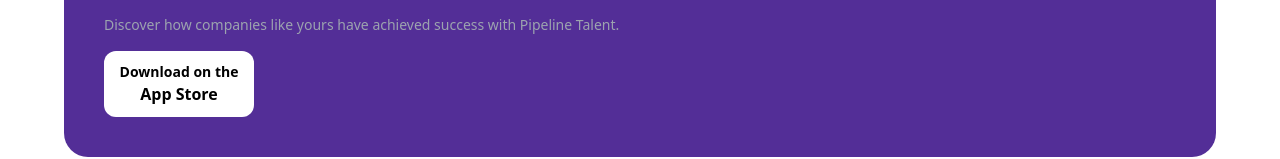
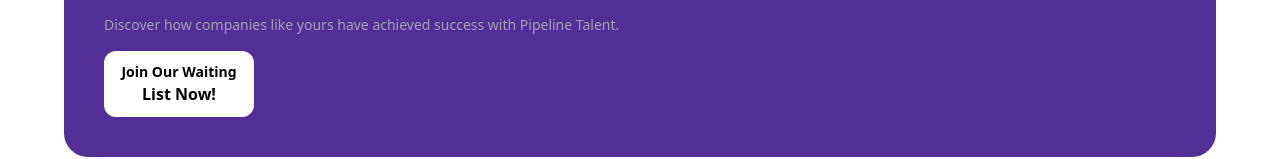
Before and after one commit to itzxajay/pipeline-talent, a Next.js app: page / in a window 1280 px wide. Shown: the part 3542-3701 px from the top of the page. Built offline with nearby package versions, Linux system fonts and the light colour scheme.

Commit message:
Join Waiting List

```diff
--- a/app/Sections/Section8.tsx
+++ b/app/Sections/Section8.tsx
@@ -13,8 +13,8 @@
                     </div>
                     <div className='w-[150px] bg-white h-[80px] rounded-xl flex items-center justify-center font-bold'>
                         <div className='flex flex-col text-center'>
-                            <div className='text-sm'>Download on the</div>
-                            <div>App Store</div>
+                            <div className='text-sm'>Join Our Waiting</div>
+                            <div>List Now!</div>
                         </div>
                     </div>
                 </div>
```
